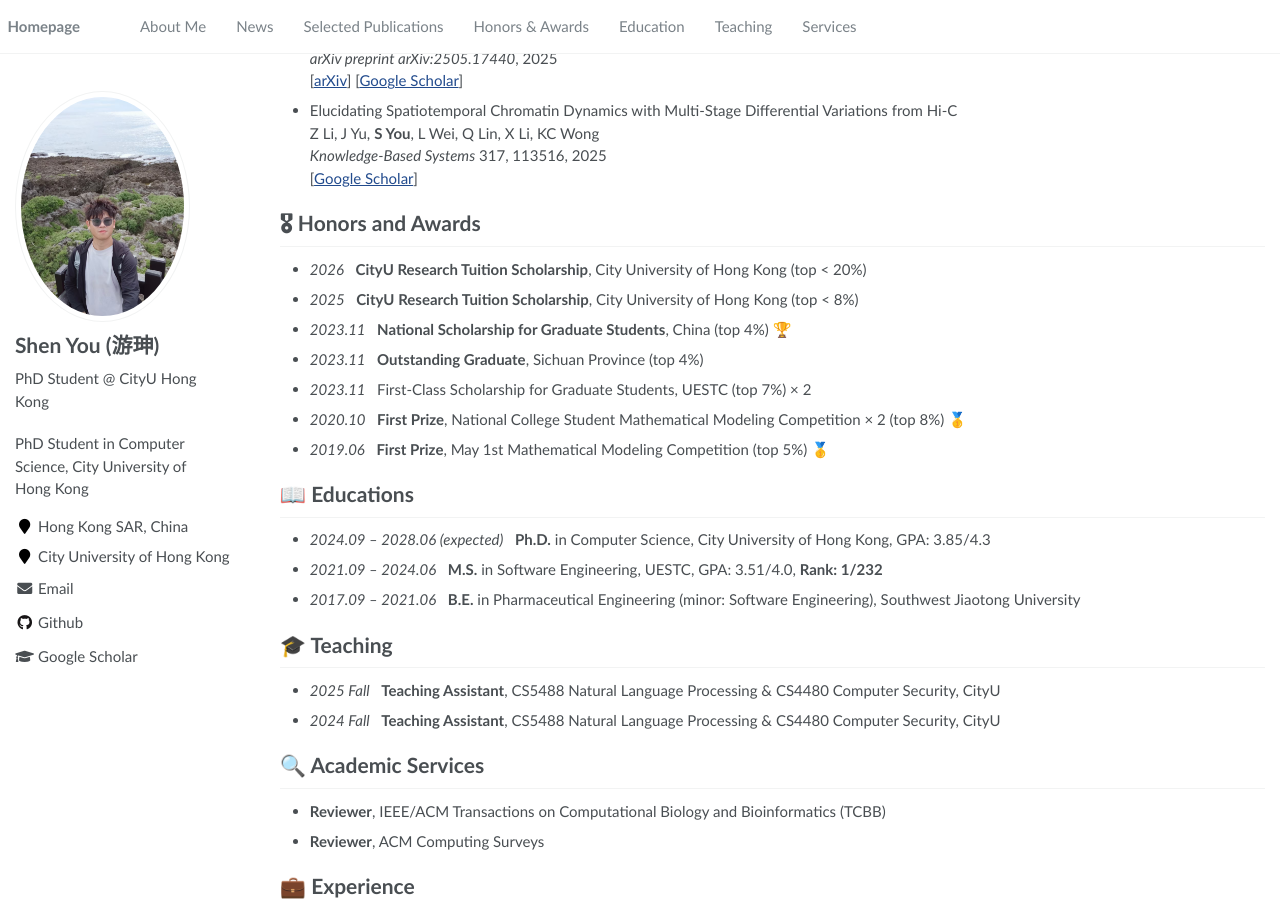
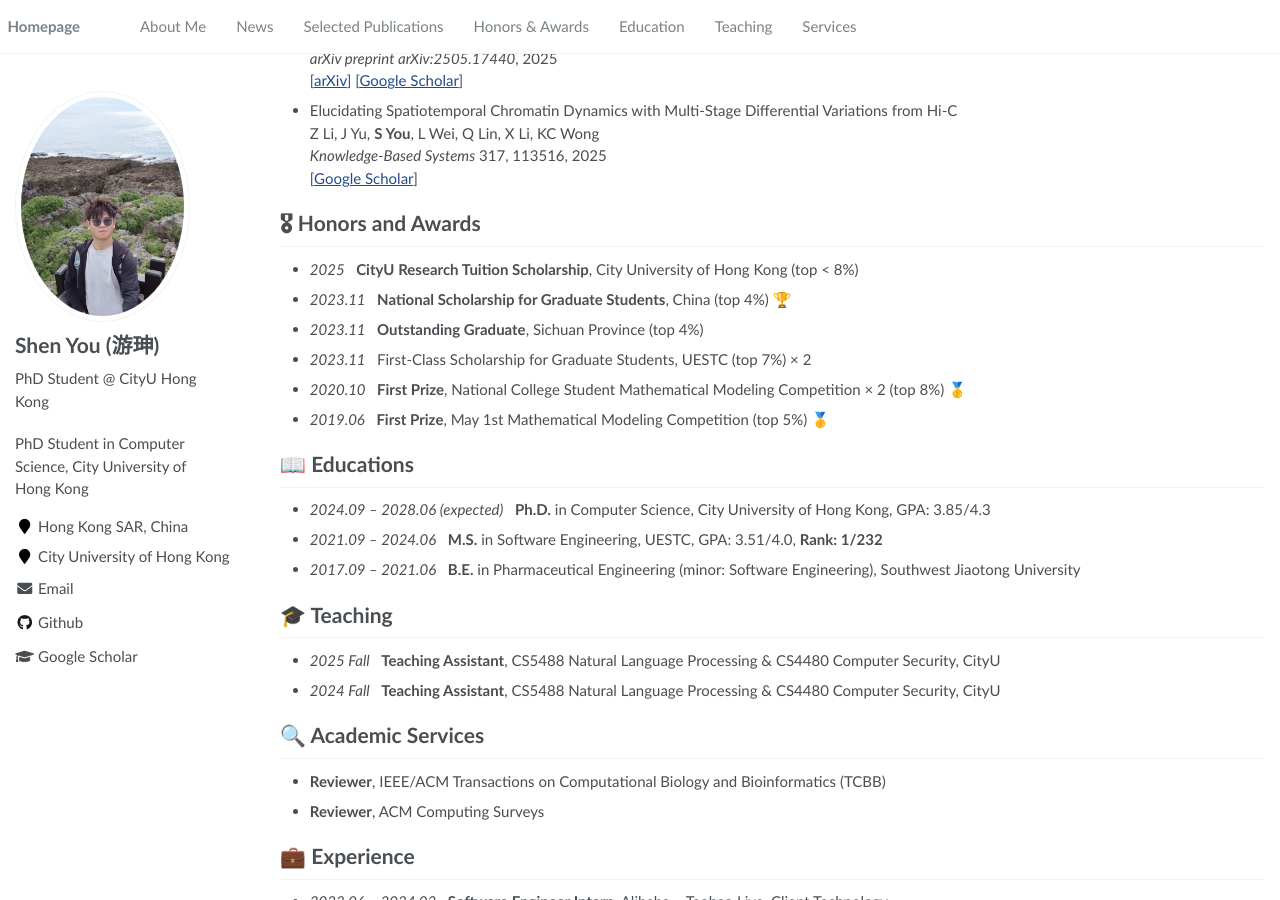
Before and after one commit to youshengithub/youshengit.github.io, a Jekyll site: the page built from _pages/about.md, in a window 1280 px wide and 900 px high, scrolled down 1526 px. Built offline with Jekyll 4.4.1, drawn with Linux system fonts in a browser that asks for light colours.

Commit message:
Remove 2026 CityU Research Tuition Scholarship entry

```diff
--- a/_pages/about.md
+++ b/_pages/about.md
@@ -90,7 +90,6 @@ A query-efficient black-box adversarial attack against defensive DNNs via multi-
   \[[Google Scholar](https://scholar.google.com/citations?view_op=view_citation&hl=en&user=Ok_jDvgAAAAJ&citation_for_view=Ok_jDvgAAAAJ:qjMakFHDy7sC)\]
 
 # 🎖 Honors and Awards
-- *2026* &nbsp; **CityU Research Tuition Scholarship**, City University of Hong Kong (top < 20%)
 - *2025* &nbsp; **CityU Research Tuition Scholarship**, City University of Hong Kong (top < 8%)
 - *2023.11* &nbsp; **National Scholarship for Graduate Students**, China (top 4%) 🏆
 - *2023.11* &nbsp; **Outstanding Graduate**, Sichuan Province (top 4%)
```
